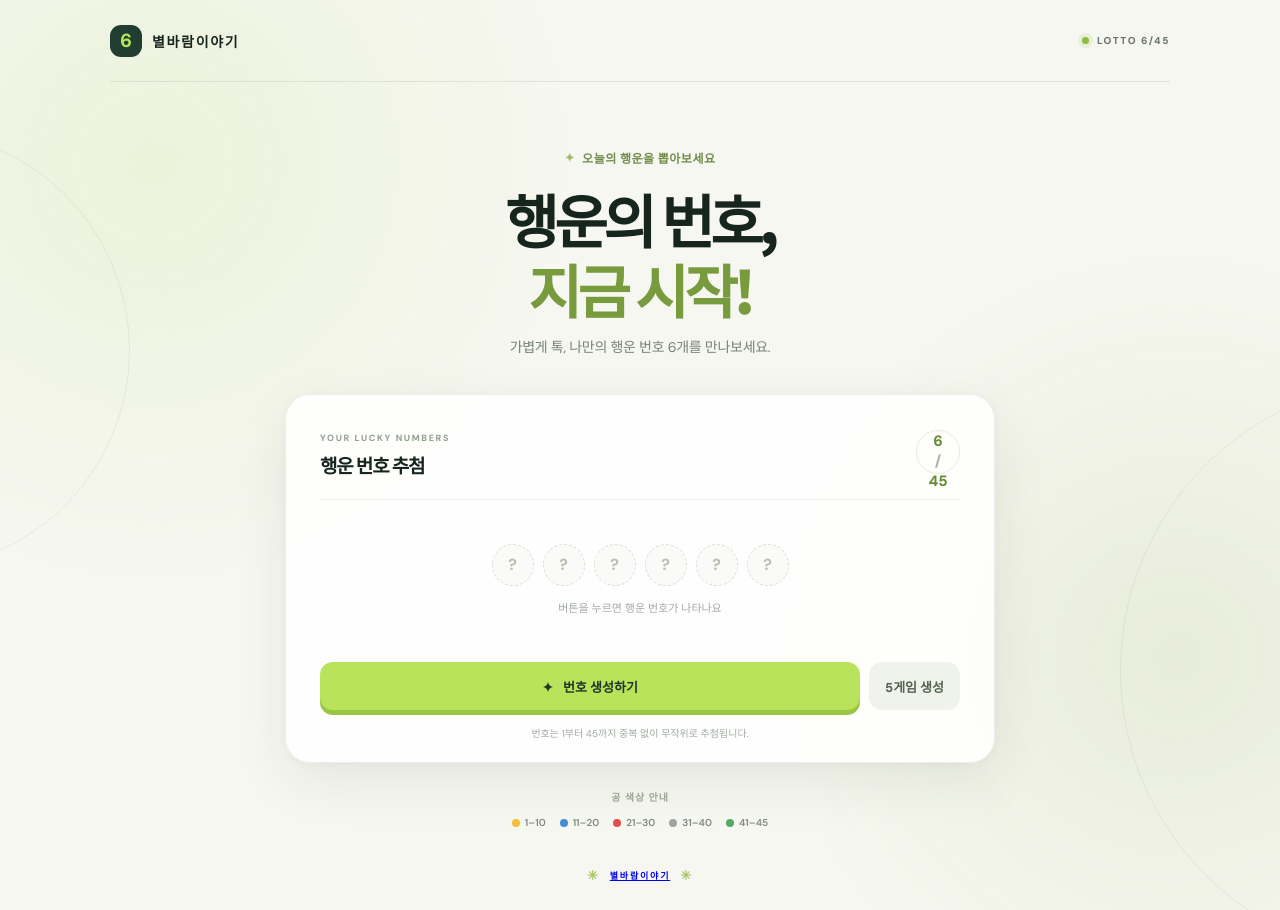
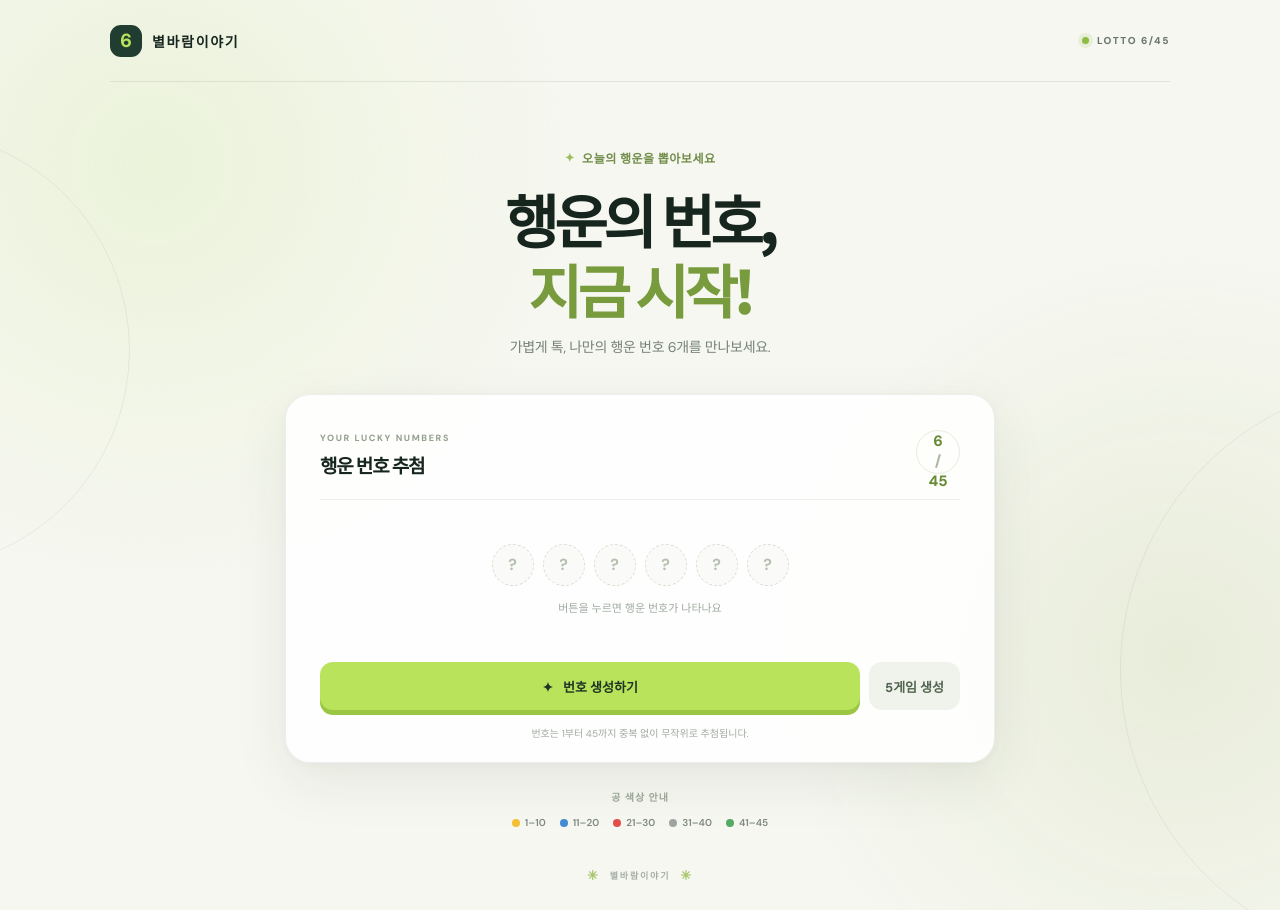
Before and after one commit to agatora/lotto-game, a React (Create React App) app: page / in a window 1280 px wide. Built offline with nearby package versions, Linux system fonts and the light colour scheme.

Commit message:
Update App.css

```diff
--- a/src/App.css
+++ b/src/App.css
@@ -95,6 +95,8 @@ h1 em { color: #779b3d; font-style: normal; }
 .guide-ball.yellow { background: #f4bf32; } .guide-ball.blue { background: #438bd2; } .guide-ball.red { background: #e34e49; } .guide-ball.gray { background: #9da4a2; } .guide-ball.green { background: #55a965; }
 .footer { position: relative; z-index: 1; display: flex; justify-content: center; align-items: center; gap: 10px; color: #a6afa3; font-size: 9px; font-weight: 800; letter-spacing: .2em; }
 .footer-star { color: #a9c66c; font-size: 13px; }
+.footer a { color: inherit; text-decoration: none; transition: color .15s ease; }
+.footer a:hover { color: #688b36; text-decoration: underline; text-underline-offset: 3px; }
 
 @media (max-width: 600px) {
   .page-shell { padding: 0 16px 22px; }
```
